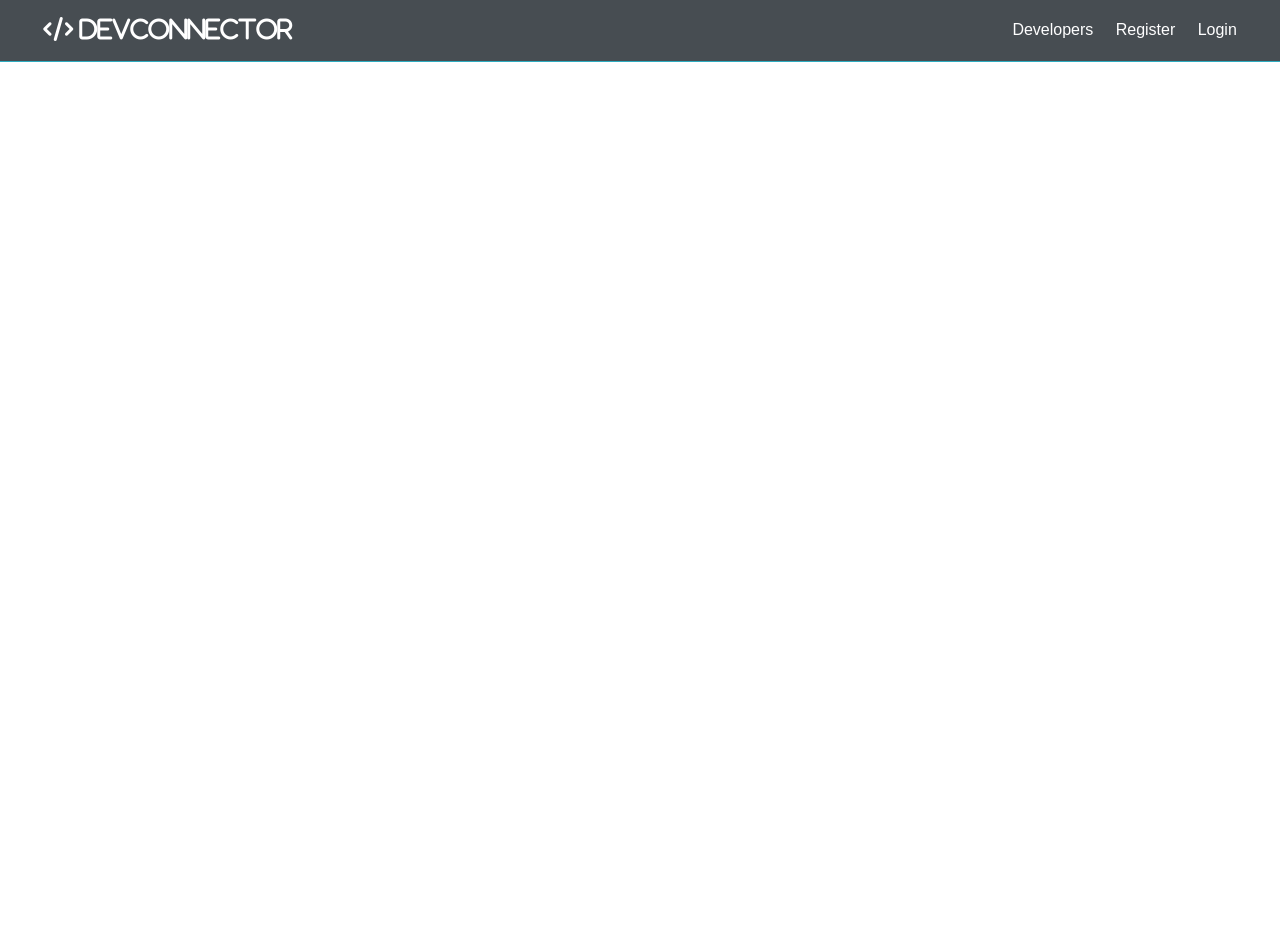
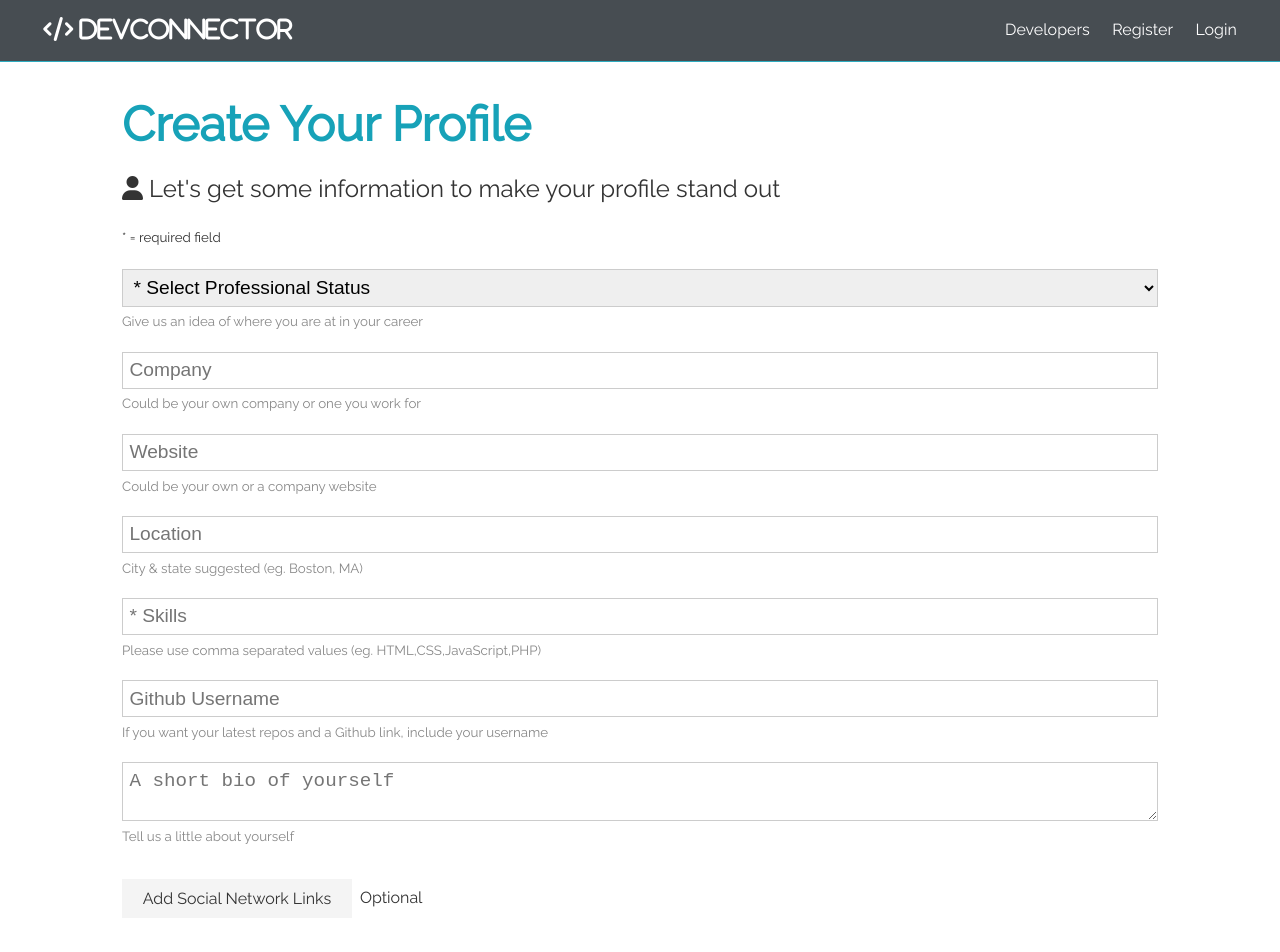
Before and after one commit to shinhonggyu/DevConnector, a React (Create React App) app in the folder client/: page /create-profile in a window 1280 px wide. Shown: the top 952 px of the page. Before the commit the page ends 800 px from the top, so only its background shows below. Built offline with nearby package versions, Linux system fonts and the light colour scheme; no server answers.

Commit message:
CreateProfile Component

```diff
--- a/client/public/index.html
+++ b/client/public/index.html
@@ -11,6 +11,11 @@
     />
     <link rel="apple-touch-icon" href="%PUBLIC_URL%/logo192.png" />
     <link rel="manifest" href="%PUBLIC_URL%/manifest.json" />
+    <link rel="preconnect" href="https://fonts.gstatic.com" />
+    <link
+      href="https://fonts.googleapis.com/css2?family=Raleway&display=swap"
+      rel="stylesheet"
+    />
     <script
       src="https://kit.fontawesome.com/8526c6b977.js"
       crossorigin="anonymous"
--- a/client/src/App.js
+++ b/client/src/App.js
@@ -7,6 +7,7 @@ import Register from './components/auth/Register';
 import Login from './components/auth/Login';
 import Alert from './components/layout/Alert';
 import Dashboard from './components/dashboard/Dashboard';
+import CreateProfile from './components/profile-forms/CreateProfile';
 import PrivateRoute from './components/routing/PrivateRoute';
 // Redux
 import { Provider } from 'react-redux';
@@ -40,6 +41,9 @@ const App = () => {
               <Route exact path="/login">
                 <Login />
               </Route>
+              <Route exact path="/create-profile">
+                <CreateProfile />
+              </Route>
               <PrivateRoute exact path="/dashboard" component={Dashboard} />
             </Switch>
           </section>
--- /dev/null
+++ b/client/src/components/profile-forms/CreateProfile.jsx
@@ -0,0 +1,221 @@
+import React, { useState } from 'react';
+import PropTypes from 'prop-types';
+import { connect } from 'react-redux';
+
+const CreateProfile = (props) => {
+  const [formData, setFormData] = useState({
+    company: '',
+    website: '',
+    location: '',
+    status: '',
+    skills: '',
+    githubusername: '',
+    bio: '',
+    twitter: '',
+    facebook: '',
+    linkedin: '',
+    youtube: '',
+    instagram: '',
+  });
+
+  const [displaySocialInputs, toggleSocialInputs] = useState(false);
+
+  const {
+    company,
+    website,
+    location,
+    status,
+    skills,
+    githubusername,
+    bio,
+    twitter,
+    facebook,
+    linkedin,
+    youtube,
+    instagram,
+  } = formData;
+
+  const onChange = (e) =>
+    setFormData({
+      ...formData,
+      [e.target.name]: e.target.value,
+    });
+
+  return (
+    <>
+      <h1 className="large text-primary">Create Your Profile</h1>
+      <p className="lead">
+        <i className="fas fa-user"></i> Let's get some information to make your
+        profile stand out
+      </p>
+      <small>* = required field</small>
+      <form className="form">
+        <div className="form-group">
+          <select name="status" value={status} onChange={onChange}>
+            <option value="0">* Select Professional Status</option>
+            <option value="Developer">Developer</option>
+            <option value="Junior Developer">Junior Developer</option>
+            <option value="Senior Developer">Senior Developer</option>
+            <option value="Manager">Manager</option>
+            <option value="Student or Learning">Student or Learning</option>
+            <option value="Instructor">Instructor or Teacher</option>
+            <option value="Intern">Intern</option>
+            <option value="Other">Other</option>
+          </select>
+          <small className="form-text">
+            Give us an idea of where you are at in your career
+          </small>
+        </div>
+        <div className="form-group">
+          <input
+            type="text"
+            placeholder="Company"
+            name="company"
+            value={company}
+            onChange={onChange}
+          />
+          <small className="form-text">
+            Could be your own company or one you work for
+          </small>
+        </div>
+        <div className="form-group">
+          <input
+            type="text"
+            placeholder="Website"
+            name="website"
+            value={website}
+            onChange={onChange}
+          />
+          <small className="form-text">
+            Could be your own or a company website
+          </small>
+        </div>
+        <div className="form-group">
+          <input
+            type="text"
+            placeholder="Location"
+            name="location"
+            value={location}
+            onChange={onChange}
+          />
+          <small className="form-text">
+            City & state suggested (eg. Boston, MA)
+          </small>
+        </div>
+        <div className="form-group">
+          <input
+            type="text"
+            placeholder="* Skills"
+            name="skills"
+            value={skills}
+            onChange={onChange}
+          />
+          <small className="form-text">
+            Please use comma separated values (eg. HTML,CSS,JavaScript,PHP)
+          </small>
+        </div>
+        <div className="form-group">
+          <input
+            type="text"
+            placeholder="Github Username"
+            name="githubusername"
+            value={githubusername}
+            onChange={onChange}
+          />
+          <small className="form-text">
+            If you want your latest repos and a Github link, include your
+            username
+          </small>
+        </div>
+        <div className="form-group">
+          <textarea
+            placeholder="A short bio of yourself"
+            name="bio"
+            value={bio}
+            onChange={onChange}
+          ></textarea>
+          <small className="form-text">Tell us a little about yourself</small>
+        </div>
+
+        <div className="my-2">
+          <button
+            onClick={() => toggleSocialInputs(!displaySocialInputs)}
+            type="button"
+            className="btn btn-light"
+          >
+            Add Social Network Links
+          </button>
+          <span>Optional</span>
+        </div>
+
+        {displaySocialInputs && (
+          <>
+            <div className="form-group social-input">
+              <i className="fab fa-twitter fa-2x"></i>
+              <input
+                type="text"
+                placeholder="Twitter URL"
+                name="twitter"
+                value={twitter}
+                onChange={onChange}
+              />
+            </div>
+
+            <div className="form-group social-input">
+              <i className="fab fa-facebook fa-2x"></i>
+              <input
+                type="text"
+                placeholder="Facebook URL"
+                name="facebook"
+                value={facebook}
+                onChange={onChange}
+              />
+            </div>
+
+            <div className="form-group social-input">
+              <i className="fab fa-youtube fa-2x"></i>
+              <input
+                type="text"
+                placeholder="YouTube URL"
+                name="youtube"
+                value={youtube}
+                onChange={onChange}
+              />
+            </div>
+
+            <div className="form-group social-input">
+              <i className="fab fa-linkedin fa-2x"></i>
+              <input
+                type="text"
+                placeholder="Linkedin URL"
+                name="linkedin"
+                value={linkedin}
+                onChange={onChange}
+              />
+            </div>
+
+            <div className="form-group social-input">
+              <i className="fab fa-instagram fa-2x"></i>
+              <input
+                type="text"
+                placeholder="Instagram URL"
+                name="instagram"
+                value={instagram}
+                onChange={onChange}
+              />
+            </div>
+          </>
+        )}
+
+        <input type="submit" className="btn btn-primary my-1" value="Submit" />
+        <a className="btn btn-light my-1" href="dashboard.html">
+          Go Back
+        </a>
+      </form>
+    </>
+  );
+};
+
+CreateProfile.propTypes = {};
+
+export default connect()(CreateProfile);
```
Also changed, not shown: 1 other file (tests, documents, lock files or other folders).
